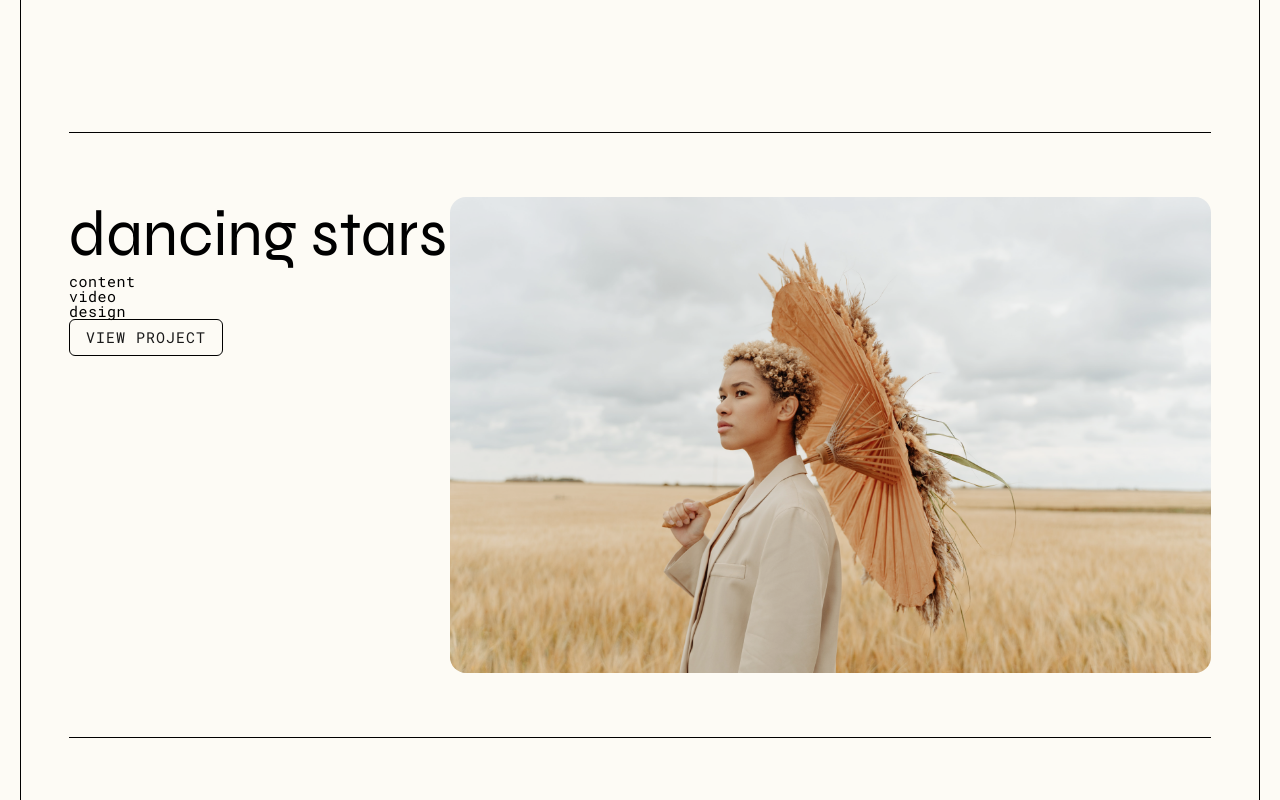
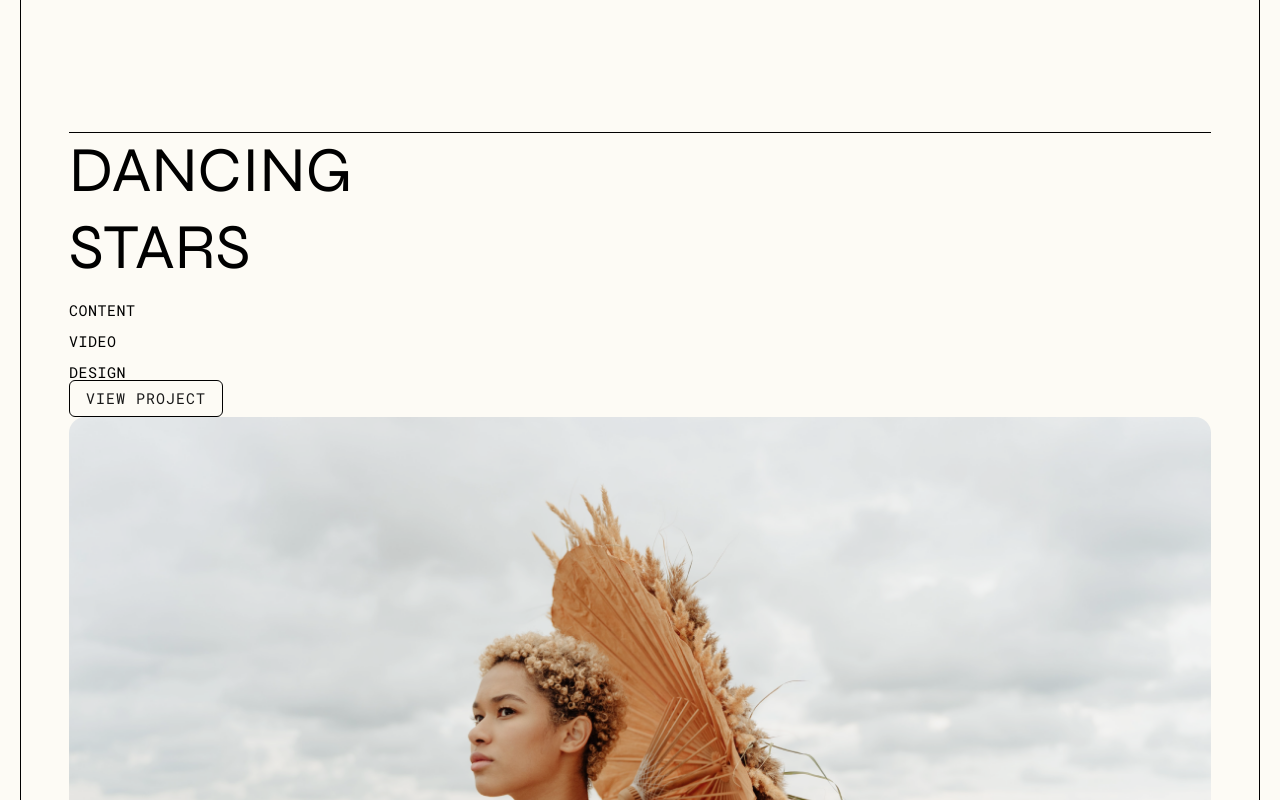
Before and after one commit to taodemy/website, a Next.js app: page /work in a window 1280 px wide. Shown: the part 620-1420 px from the top of the page. Built offline with nearby package versions, Linux system fonts and the light colour scheme.

Commit message:
update:debug

```diff
--- a/components/Work/WorkPosts.tsx
+++ b/components/Work/WorkPosts.tsx
@@ -42,6 +42,7 @@ const WorkPosts = () => {
 
   return (
     <>
+      <div className={styles.work_posts}>
         {posts.map((p) => (
           <Post
             sectionName={p.sectionName}
@@ -52,6 +53,7 @@ const WorkPosts = () => {
             key={p.sectionName}
           />
         ))}
+      </div>
     </>
   );
 };
--- a/components/general/Post/Post.tsx
+++ b/components/general/Post/Post.tsx
@@ -12,9 +12,9 @@ export type PostProps = {
 
 const Post = ({ sectionName, desOne, desTwo, desThree, imgPath }: PostProps) => {
   return (
-    <section className={styles.post_section}>
-      <div className={styles.post_section_information}>
-        <div className={styles.post_section_description}>
+    <section className={styles.post__section}>
+      <div className={styles.post_section__information}>
+        <div className={styles.post_section__description}>
           <h1 className={`${fontSyne.className} global__heading-h1`}>{sectionName}</h1>
           <p className={`${fontRobotoMono.className} global__text-meta`}>{desOne}</p>
           <p className={`${fontRobotoMono.className} global__text-meta`}>{desTwo}</p>
```
Also changed, not shown: 1 other file (tests, documents, lock files or other folders). Lines whose indentation alone changed are shown as unchanged.
